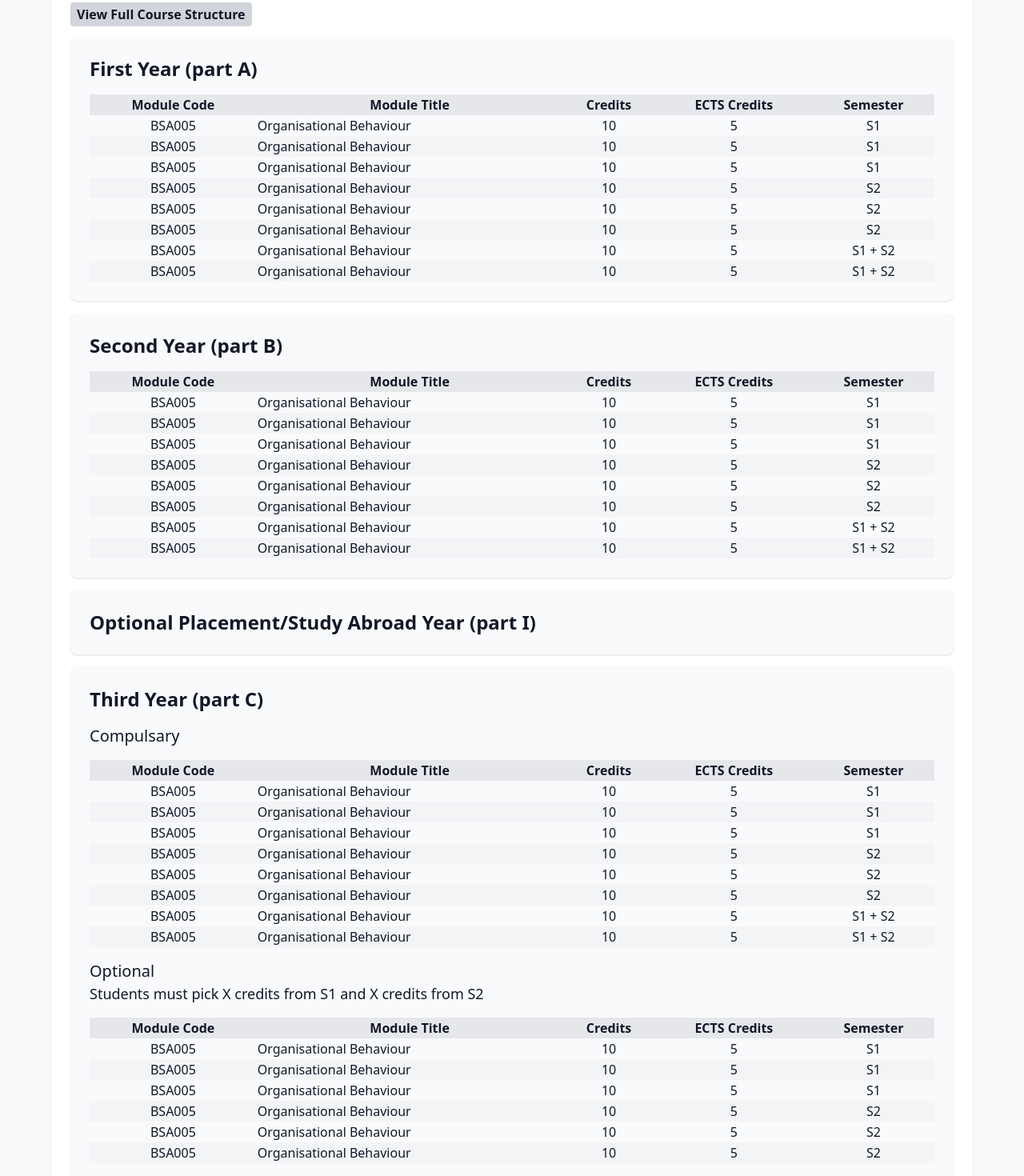
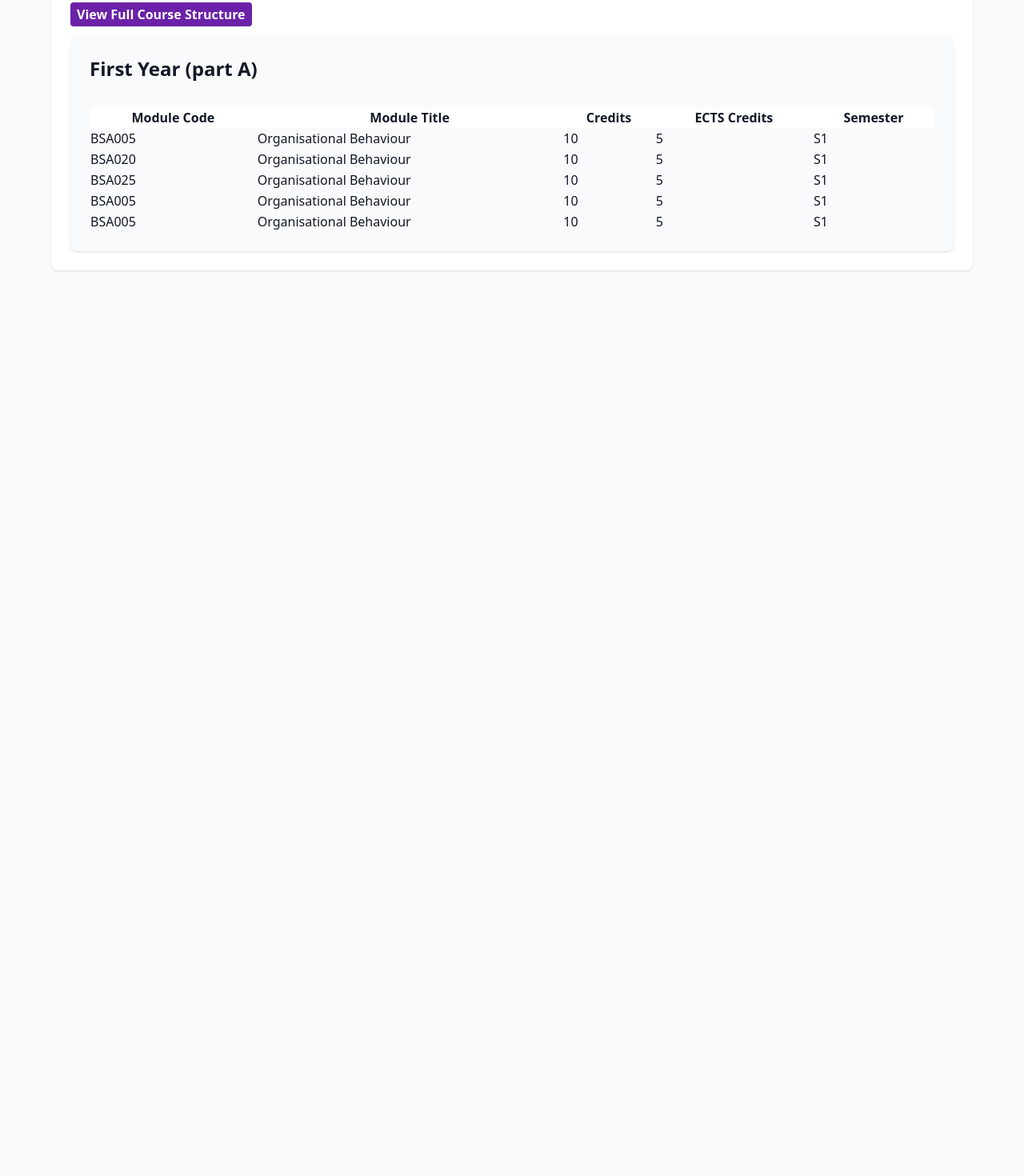
Before and after one commit to AlessioGrespi/universityDB, a SvelteKit app: page /courses/robotics in a window 1280 px wide. Shown: the part 1240-2710 px from the top of the page at 80% size. After the commit the page ends 1610 px from the top, so only its background shows below. Built offline with nearby package versions, Linux system fonts and the light colour scheme.

Commit message:
Revert "modules to degree page"
This reverts commit 32ececa37723278ceea37fdf1d121f0c5b046f64.

```diff
--- a/src/app.css
+++ b/src/app.css
@@ -34,14 +34,6 @@ body {
     @apply bg-gray-50 shadow rounded-lg p-6 hover:shadow-lg transition-shadow duration-200;
   }
 
-  .subcard tbody {
-    @apply bg-gray-50 text-center;
-  }
-
-  .subcard tr {
-    @apply text-center;
-  }
-
   .btn-secondary {
     @apply bg-gray-200 text-gray-900 hover:bg-gray-300;
   }
--- a/src/routes/courses/[course]/+page.svelte
+++ b/src/routes/courses/[course]/+page.svelte
@@ -196,13 +196,12 @@
 			specialization. Students will have the opportunity to choose optional modules in later years,
 			allowing for customization of their degree path.
 		</p>
-		<a href="/degrees/1" class="bg-gray-300 px-2 py-1 rounded font-semibold my-4">View Full Course Structure</a>
-    <div class='grid grid-cols-1 gap-4 mt-4'>
-      <div class='subcard col-span-1'>
+		<a href="/degrees/1" class="text-white bg-purple-800 px-2 py-1 rounded font-semibold my-4">View Full Course Structure</a>
+    <div class='subcard grid grid-cols-1 gap-4 mt-4'>
       <h2 class="mb-4 text-2xl font-semibold">First Year (part A)</h2>
       <table class='w-full table-auto'>
         <thead>
-            <tr class='bg-gray-200'>
+          <tr class='bg-white'>
             <th>Module Code</th>
             <th>Module Title</th>
             <th>Credits</th>
@@ -213,274 +212,43 @@
         <tbody>
           <tr>
             <td>BSA005</td>
-              <td class='text-left'>Organisational Behaviour</td>
+            <td>Organisational Behaviour</td>
             <td>10</td>
             <td>5</td>
             <td>S1</td>
           </tr>
-            <tr class='bg-gray-100'>
-              <td >BSA005</td>
-              <td class='text-left'>Organisational Behaviour</td>
+          <tr>
+            <td>BSA020</td>
+            <td>Organisational Behaviour</td>
+            <td>10</td>
+            <td>5</td>
+            <td>S1</td>
+          </tr>
+          <tr>
+            <td>BSA025</td>
+            <td>Organisational Behaviour</td>
             <td>10</td>
             <td>5</td>
             <td>S1</td>
           </tr>
           <tr>
             <td>BSA005</td>
-              <td class='text-left'>Organisational Behaviour</td>
-              <td>10</td>
-              <td>5</td>
-              <td>S1</td>
-            </tr>
-            <tr class='bg-gray-100'>
-              <td >BSA005</td>
-              <td class='text-left'>Organisational Behaviour</td>
-              <td>10</td>
-              <td>5</td>
-              <td>S2</td>
-            </tr>
-            <tr>
-              <td>BSA005</td>
-              <td class='text-left'>Organisational Behaviour</td>
-              <td>10</td>
-              <td>5</td>
-              <td>S2</td>
-            </tr>
-            <tr class='bg-gray-100'>
-              <td >BSA005</td>
-              <td class='text-left'>Organisational Behaviour</td>
-              <td>10</td>
-              <td>5</td>
-              <td>S2</td>
-            </tr>
-            <tr>
-              <td>BSA005</td>
-              <td class='text-left'>Organisational Behaviour</td>
-              <td>10</td>
-              <td>5</td>
-              <td>S1 + S2</td>
-            </tr>
-            <tr class='bg-gray-100'>
-              <td >BSA005</td>
-              <td class='text-left'>Organisational Behaviour</td>
-              <td>10</td>
-              <td>5</td>
-              <td>S1 + S2</td>
-            </tr>
-          </tbody>
-        </table>
-
-      </div>
-      <div class='subcard col-span-1'>
-        <h2 class="mb-4 text-2xl font-semibold">Second Year (part B)</h2>
-        <table class='w-full table-auto'>
-          <thead>
-            <tr class='bg-gray-200'>
-              <th>Module Code</th>
-              <th>Module Title</th>
-              <th>Credits</th>
-              <th>ECTS Credits</th>
-              <th>Semester</th>
-            </tr>
-          </thead>
-          <tbody>
-            <tr>
-              <td>BSA005</td>
-              <td class='text-left'>Organisational Behaviour</td>
-              <td>10</td>
-              <td>5</td>
-              <td>S1</td>
-            </tr>
-            <tr class='bg-gray-100'>
-              <td >BSA005</td>
-              <td class='text-left'>Organisational Behaviour</td>
+            <td>Organisational Behaviour</td>
             <td>10</td>
             <td>5</td>
             <td>S1</td>
           </tr>
           <tr>
             <td>BSA005</td>
-              <td class='text-left'>Organisational Behaviour</td>
+            <td>Organisational Behaviour</td>
             <td>10</td>
             <td>5</td>
             <td>S1</td>
-            </tr>
-            <tr class='bg-gray-100'>
-              <td >BSA005</td>
-              <td class='text-left'>Organisational Behaviour</td>
-              <td>10</td>
-              <td>5</td>
-              <td>S2</td>
-            </tr>
-            <tr>
-              <td>BSA005</td>
-              <td class='text-left'>Organisational Behaviour</td>
-              <td>10</td>
-              <td>5</td>
-              <td>S2</td>
-            </tr>
-            <tr class='bg-gray-100'>
-              <td >BSA005</td>
-              <td class='text-left'>Organisational Behaviour</td>
-              <td>10</td>
-              <td>5</td>
-              <td>S2</td>
-            </tr>
-            <tr>
-              <td>BSA005</td>
-              <td class='text-left'>Organisational Behaviour</td>
-              <td>10</td>
-              <td>5</td>
-              <td>S1 + S2</td>
-            </tr>
-            <tr class='bg-gray-100'>
-              <td >BSA005</td>
-              <td class='text-left'>Organisational Behaviour</td>
-              <td>10</td>
-              <td>5</td>
-              <td>S1 + S2</td>
           </tr>
         </tbody>
       </table>
 
     </div>
-      <div class='subcard col-span-1'>
-        <h2 class="mb text-2xl font-semibold">Optional Placement/Study Abroad Year (part I)</h2>
-      </div>
-      <div class='subcard col-span-1'>
-        <h2 class="mb-4 text-2xl font-semibold">Third Year (part C)</h2>
-        <h3 class="mb-4 text-xl font-medium">Compulsary</h3>
-        <table class='w-full table-auto'>
-          <thead>
-            <tr class='bg-gray-200'>
-              <th>Module Code</th>
-              <th>Module Title</th>
-              <th>Credits</th>
-              <th>ECTS Credits</th>
-              <th>Semester</th>
-            </tr>
-          </thead>
-          <tbody>
-            <tr>
-              <td>BSA005</td>
-              <td class='text-left'>Organisational Behaviour</td>
-              <td>10</td>
-              <td>5</td>
-              <td>S1</td>
-            </tr>
-            <tr class='bg-gray-100'>
-              <td >BSA005</td>
-              <td class='text-left'>Organisational Behaviour</td>
-              <td>10</td>
-              <td>5</td>
-              <td>S1</td>
-            </tr>
-            <tr>
-              <td>BSA005</td>
-              <td class='text-left'>Organisational Behaviour</td>
-              <td>10</td>
-              <td>5</td>
-              <td>S1</td>
-            </tr>
-            <tr class='bg-gray-100'>
-              <td >BSA005</td>
-              <td class='text-left'>Organisational Behaviour</td>
-              <td>10</td>
-              <td>5</td>
-              <td>S2</td>
-            </tr>
-            <tr>
-              <td>BSA005</td>
-              <td class='text-left'>Organisational Behaviour</td>
-              <td>10</td>
-              <td>5</td>
-              <td>S2</td>
-            </tr>
-            <tr class='bg-gray-100'>
-              <td >BSA005</td>
-              <td class='text-left'>Organisational Behaviour</td>
-              <td>10</td>
-              <td>5</td>
-              <td>S2</td>
-            </tr>
-            <tr>
-              <td>BSA005</td>
-              <td class='text-left'>Organisational Behaviour</td>
-              <td>10</td>
-              <td>5</td>
-              <td>S1 + S2</td>
-            </tr>
-            <tr class='bg-gray-100'>
-              <td >BSA005</td>
-              <td class='text-left'>Organisational Behaviour</td>
-              <td>10</td>
-              <td>5</td>
-              <td>S1 + S2</td>
-            </tr>
-          </tbody>
-        </table>
-
-        <h3 class="text-xl font-medium mt-4">Optional</h3>
-        <h4 class='text-lg font-medium mb-4'>Students must pick X credits from S1 and X credits from S2</h4>
-          <table class='w-full table-auto'>
-            <thead>
-              <tr class='bg-gray-200'>
-                <th>Module Code</th>
-                <th>Module Title</th>
-                <th>Credits</th>
-                <th>ECTS Credits</th>
-                <th>Semester</th>
-              </tr>
-            </thead>
-            <tbody>
-              <tr>
-                <td>BSA005</td>
-                <td class='text-left'>Organisational Behaviour</td>
-                <td>10</td>
-                <td>5</td>
-                <td>S1</td>
-              </tr>
-              <tr class='bg-gray-100'>
-                <td >BSA005</td>
-                <td class='text-left'>Organisational Behaviour</td>
-                <td>10</td>
-                <td>5</td>
-                <td>S1</td>
-              </tr>
-              <tr>
-                <td>BSA005</td>
-                <td class='text-left'>Organisational Behaviour</td>
-                <td>10</td>
-                <td>5</td>
-                <td>S1</td>
-              </tr>
-              <tr class='bg-gray-100'>
-                <td >BSA005</td>
-                <td class='text-left'>Organisational Behaviour</td>
-                <td>10</td>
-                <td>5</td>
-                <td>S2</td>
-              </tr>
-              <tr>
-                <td>BSA005</td>
-                <td class='text-left'>Organisational Behaviour</td>
-                <td>10</td>
-                <td>5</td>
-                <td>S2</td>
-              </tr>
-              <tr class='bg-gray-100'>
-                <td >BSA005</td>
-                <td class='text-left'>Organisational Behaviour</td>
-                <td>10</td>
-                <td>5</td>
-                <td>S2</td>
-              </tr>
-            </tbody>
-          </table>
-      </div>
-
-    </div>
-
 	</div>
   <!-- <div class="card col-span-2">
     <h2 class="mb-4 text-center text-2xl font-semibold">Grade Boundaries</h2>
```
Lines whose indentation alone changed are shown as unchanged.
